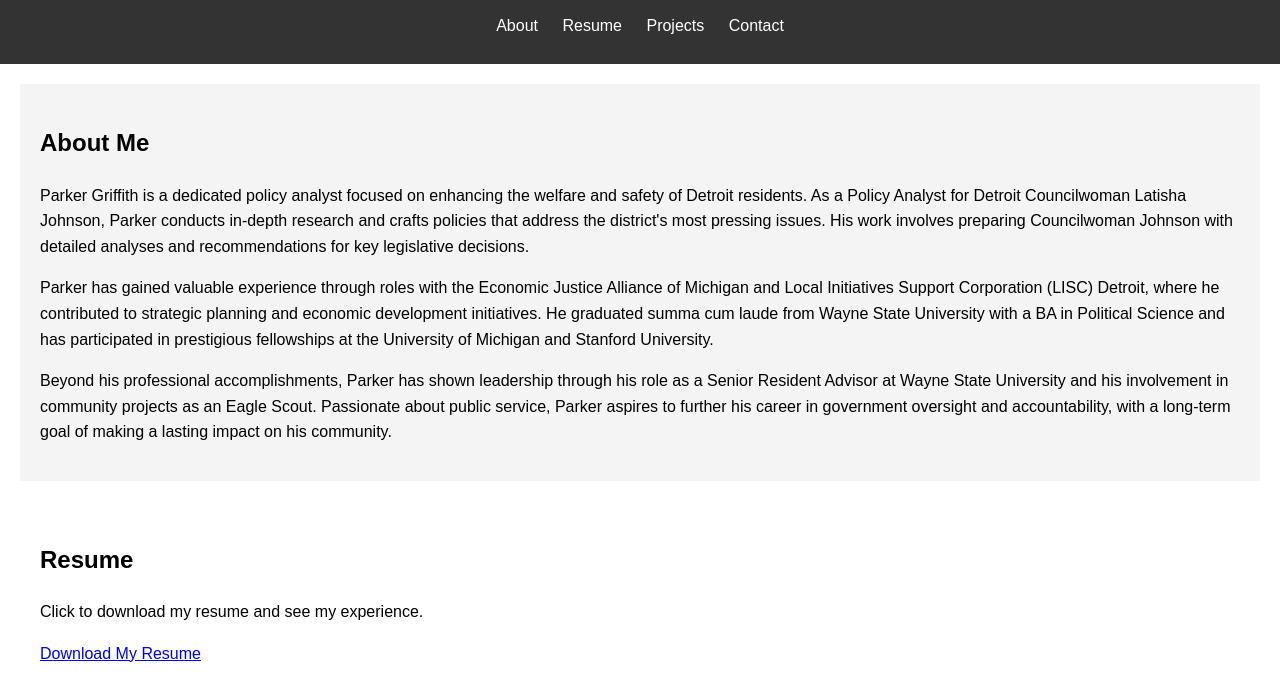
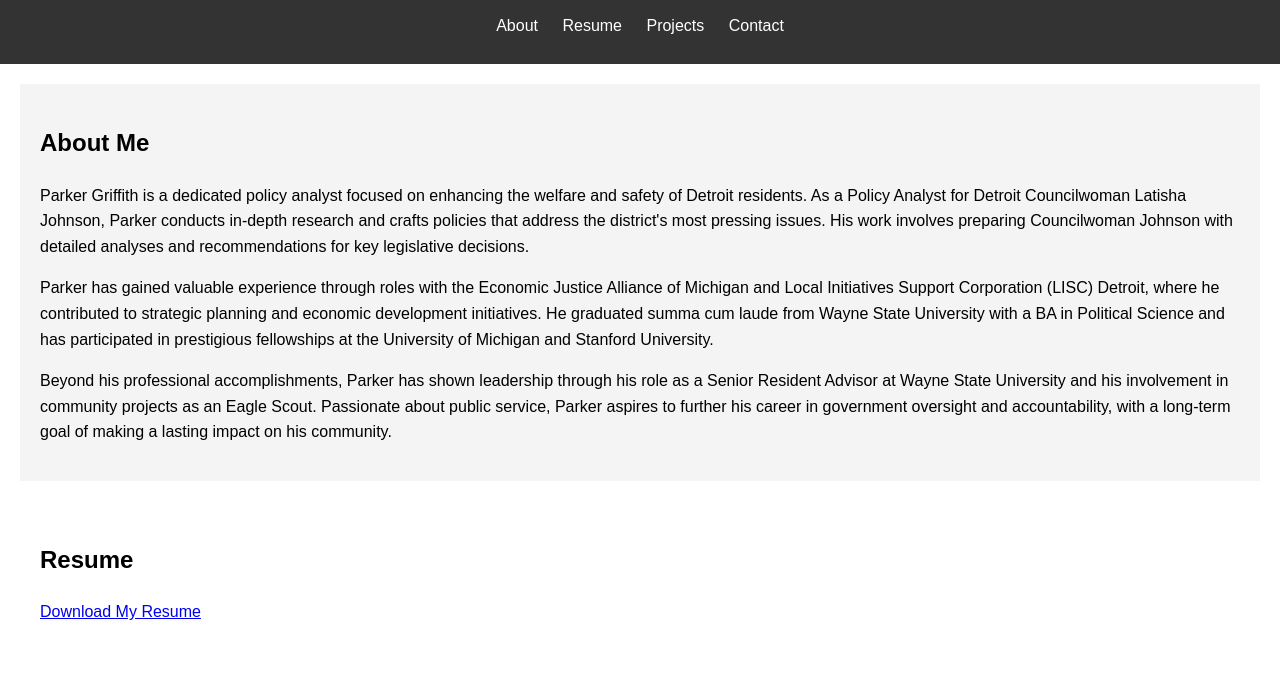
Before and after one commit to parkergriffith0/parkergriffith0.github.io, a plain HTML site: page index.html in a window 1280 px wide. Shown: the part 106-800 px from the top of the page. Drawn offline with Linux system fonts and the light colour scheme.

Commit message:
Update index.html

```diff
--- a/index.html
+++ b/index.html
@@ -29,7 +29,6 @@
 
     <section id="resume">
         <h2>Resume</h2>
-        <p>Click to download my resume and see my experience.</p>
         <a href="Griffith Resume.pdf"download>Download My Resume</a>
     </section>
 
```
